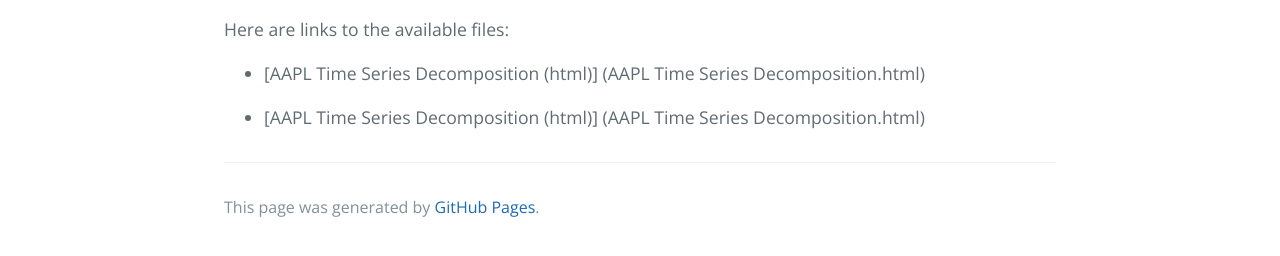
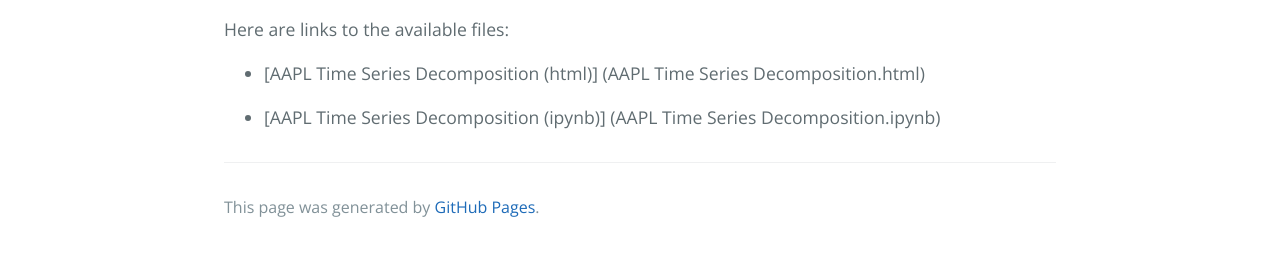
Before and after one commit to AGeorge01/AGeorge01.github.io, a Jekyll site: the page built from Timeseries/index.md, in a window 1280 px wide. Shown: the part 333-589 px from the top of the page. Built offline with Jekyll 4.4.1, drawn with Linux system fonts in a browser that asks for light colours; our own code applies the rules of GitHub Pages for plain Markdown files.

Commit message:
Update index.md

```diff
--- a/Timeseries/index.md
+++ b/Timeseries/index.md
@@ -6,4 +6,4 @@
 
 - [AAPL Time Series Decomposition (html)] (AAPL Time Series Decomposition.html)
 
-- [AAPL Time Series Decomposition (html)] (AAPL Time Series Decomposition.html)
+- [AAPL Time Series Decomposition (ipynb)] (AAPL Time Series Decomposition.ipynb)
```
